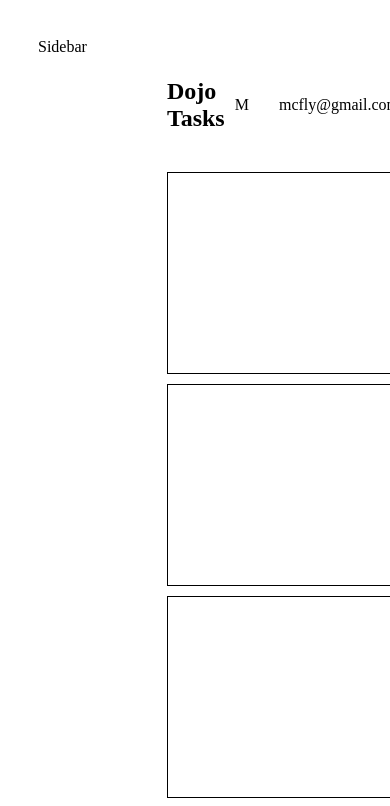
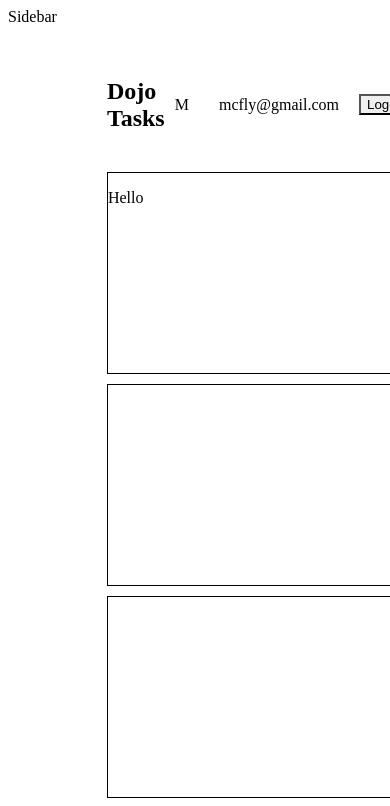
Before and after one commit to MyoMyatMin/chakra-ui-crash-course, a React (Vite) app: page / in a window 390 px wide. Shown: the top 806 px of the page. Built offline with nearby package versions, Linux system fonts and the light colour scheme; the HTML template or start-up script is replaced by a standard one.

Commit message:
Responsive Styles

```diff
--- a/src/layouts/RootLayout.jsx
+++ b/src/layouts/RootLayout.jsx
@@ -6,14 +6,14 @@
     <Grid templateColumns="repeat(6,1fr)" bg="gray.5">
       <GridItem
         as="aside"
-        colSpan="1"
+        colSpan={{ base: 6, lg: 2, xl: 1 }}
         bg="purple.400"
-        minHeight="100hv"
-        p="30px"
+        minHeight={{ lg: "100vh" }}
+        p={{ base: "20px", lg: "30px" }}
       >
         <span>Sidebar</span>
       </GridItem>
-      <GridItem as="main" colSpan="5" p="40px">
+      <GridItem colSpan={{ base: 6, lg: 4, xl: 5 }} as="main" p="40px">
         <Navbar />
         <Outlet />
       </GridItem>
--- a/src/pages/Dashboard.jsx
+++ b/src/pages/Dashboard.jsx
@@ -1,10 +1,12 @@
-import { Box, SimpleGrid } from "@chakra-ui/react";
+import { Box, SimpleGrid, Text } from "@chakra-ui/react";
 import React from "react";
 
 export default function Dashboard() {
   return (
     <SimpleGrid p="10px" spacing={10} minChildWidth="250px">
-      <Box bg="white" h="200px" border="1px solid"></Box>
+      <Box bg="white" h="200px" border="1px solid">
+        <Text color={{ base: "pink", md: "blue", lg: "green" }}>Hello</Text>
+      </Box>
       <Box bg="white" h="200px" border="1px solid"></Box>
       <Box bg="white" h="200px" border="1px solid"></Box>
       <Box bg="white" h="200px" border="1px solid"></Box>
```
